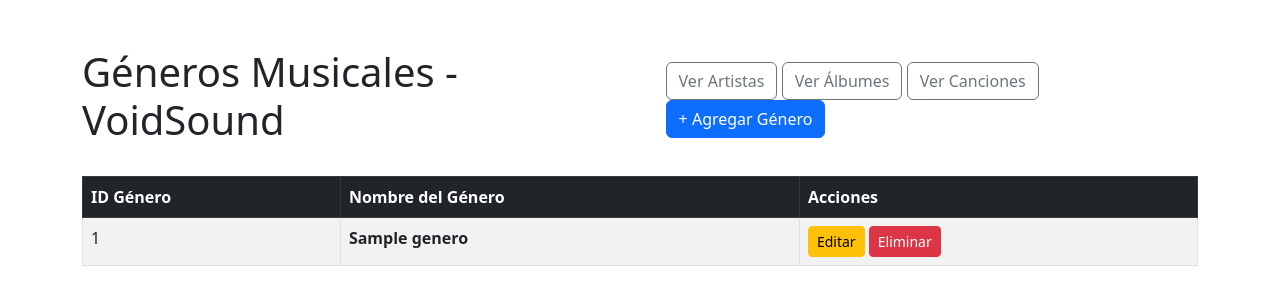
After one commit to deivy-m/VoidSoundBDD, a Django app: page /generos/ in a window 1280 px wide. The commit adds this page. Shown: the top 305 px of the page. Run offline with Django 5.2, Linux system fonts and the light colour scheme; tables that the repository leaves empty hold one stand-in row (values such as "Sample post").

Commit message:
Añadido Crud de genero

```diff
--- a/templates/voidsound/album_list.html
+++ b/templates/voidsound/album_list.html
@@ -11,7 +11,7 @@
         <div>
             <a href="{% url 'artista_list' %}" class="btn btn-outline-secondary">Ver Artistas</a>
             <a href="{% url 'cancion_list' %}" class="btn btn-outline-secondary">Ver Canciones</a>
-            <a href="{% url 'album_create' %}" class="btn btn-primary">+ Agregar Álbum</a>
+            <a href="{% url 'genero_list' %}" class="btn btn-outline-secondary">Ver Géneros</a> <a href="{% url 'album_create' %}" class="btn btn-primary">+ Agregar Álbum</a>
         </div>
     </div>
 
--- a/templates/voidsound/artista_list.html
+++ b/templates/voidsound/artista_list.html
@@ -11,7 +11,7 @@
         <div>
             <a href="{% url 'album_list' %}" class="btn btn-outline-secondary">Ver Álbumes</a>
             <a href="{% url 'cancion_list' %}" class="btn btn-outline-secondary">Ver Canciones</a>
-            <a href="{% url 'artista_create' %}" class="btn btn-primary">+ Agregar Artista</a>
+            <a href="{% url 'genero_list' %}" class="btn btn-outline-secondary">Ver Géneros</a> <a href="{% url 'artista_create' %}" class="btn btn-primary">+ Agregar Artista</a>
         </div>
     </div>
 
--- a/templates/voidsound/cancion_list.html
+++ b/templates/voidsound/cancion_list.html
@@ -11,7 +11,7 @@
         <div>
             <a href="{% url 'artista_list' %}" class="btn btn-outline-secondary">Ver Artistas</a>
             <a href="{% url 'album_list' %}" class="btn btn-outline-secondary">Ver Álbumes</a>
-            <a href="{% url 'cancion_create' %}" class="btn btn-primary">+ Agregar Canción</a>
+            <a href="{% url 'genero_list' %}" class="btn btn-outline-secondary">Ver Géneros</a> <a href="{% url 'cancion_create' %}" class="btn btn-primary">+ Agregar Canción</a>
         </div>
     </div>
 
--- /dev/null
+++ b/templates/voidsound/genero_list.html
@@ -0,0 +1,45 @@
+<!DOCTYPE html>
+<html lang="es">
+<head>
+    <meta charset="UTF-8">
+    <title>VoidSound - Géneros Musicales</title>
+    <link href="https://cdn.jsdelivr.net/npm/bootstrap@5.3.0/dist/css/bootstrap.min.css" rel="stylesheet">
+</head>
+<body class="container mt-5">
+    <div class="d-flex justify-content-between align-items-center mb-4">
+        <h1>Géneros Musicales - VoidSound</h1>
+        <div>
+            <a href="{% url 'artista_list' %}" class="btn btn-outline-secondary">Ver Artistas</a>
+            <a href="{% url 'album_list' %}" class="btn btn-outline-secondary">Ver Álbumes</a>
+            <a href="{% url 'cancion_list' %}" class="btn btn-outline-secondary">Ver Canciones</a>
+            <a href="{% url 'genero_create' %}" class="btn btn-primary">+ Agregar Género</a>
+        </div>
+    </div>
+
+    <table class="table table-striped table-bordered">
+        <thead class="table-dark">
+            <tr>
+                <th>ID Género</th>
+                <th>Nombre del Género</th>
+                <th>Acciones</th>
+            </tr>
+        </thead>
+        <tbody>
+            {% for genero in generos %}
+            <tr>
+                <td>{{ genero.id_genero }}</td>
+                <td><strong>{{ genero.nombreGenero }}</strong></td>
+                <td>
+                    <a href="{% url 'genero_update' genero.pk %}" class="btn btn-sm btn-warning">Editar</a>
+                    <a href="{% url 'genero_delete' genero.pk %}" class="btn btn-sm btn-danger">Eliminar</a>
+                </td>
+            </tr>
+            {% empty %}
+            <tr>
+                <td colspan="3" class="text-center">No hay géneros creados aún. ¡Crea uno primero para poder registrar canciones!</td>
+            </tr>
+            {% endfor %}
+        </tbody>
+    </table>
+</body>
+</html>
--- a/voidsound/urls.py
+++ b/voidsound/urls.py
@@ -22,4 +22,10 @@ urlpatterns = [
     path('canciones/nuevo/', views.CancionCreateView.as_view(), name='cancion_create'),
     path('canciones/<int:pk>/editar/', views.CancionUpdateView.as_view(), name='cancion_update'),
     path('canciones/<int:pk>/eliminar/', views.CancionDeleteView.as_view(), name='cancion_delete'),
+
+# Géneros
+    path('generos/', views.GeneroListView.as_view(), name='genero_list'),
+    path('generos/nuevo/', views.GeneroCreateView.as_view(), name='genero_create'),
+    path('generos/<int:pk>/editar/', views.GeneroUpdateView.as_view(), name='genero_update'),
+    path('generos/<int:pk>/eliminar/', views.GeneroDeleteView.as_view(), name='genero_delete'),
 ]
--- a/voidsound/views.py
+++ b/voidsound/views.py
@@ -1,7 +1,7 @@
 from django.urls import reverse_lazy
 from django.views.generic import ListView, DetailView, CreateView, UpdateView, DeleteView
-from .models import Artista, Album, Cancion
-from .forms import ArtistaForm, AlbumForm, CancionForm
+from .models import Artista, Album, Cancion, Genero
+from .forms import ArtistaForm, AlbumForm, CancionForm, GeneroForm
 
 
 # === CRUD ARTISTAS ===
@@ -85,6 +85,20 @@ class CancionDeleteView(DeleteView):
     success_url = reverse_lazy('cancion_list')
 
 
-from django.shortcuts import render
+class GeneroListView(ListView):
+    model = Genero
+    context_object_name = 'generos'
 
-# Create your views here.
+class GeneroCreateView(CreateView):
+    model = Genero
+    form_class = GeneroForm
+    success_url = reverse_lazy('genero_list')
+
+class GeneroUpdateView(UpdateView):
+    model = Genero
+    form_class = GeneroForm
+    success_url = reverse_lazy('genero_list')
+
+class GeneroDeleteView(DeleteView):
+    model = Genero
+    success_url = reverse_lazy('genero_list')
```
Also changed, not shown: templates/voidsound/genero_confirm_delete.html (added, +20 -0 lines), templates/voidsound/genero_form.html (added, +22 -0 lines), voidsound/forms.py (+12 -1 lines).
